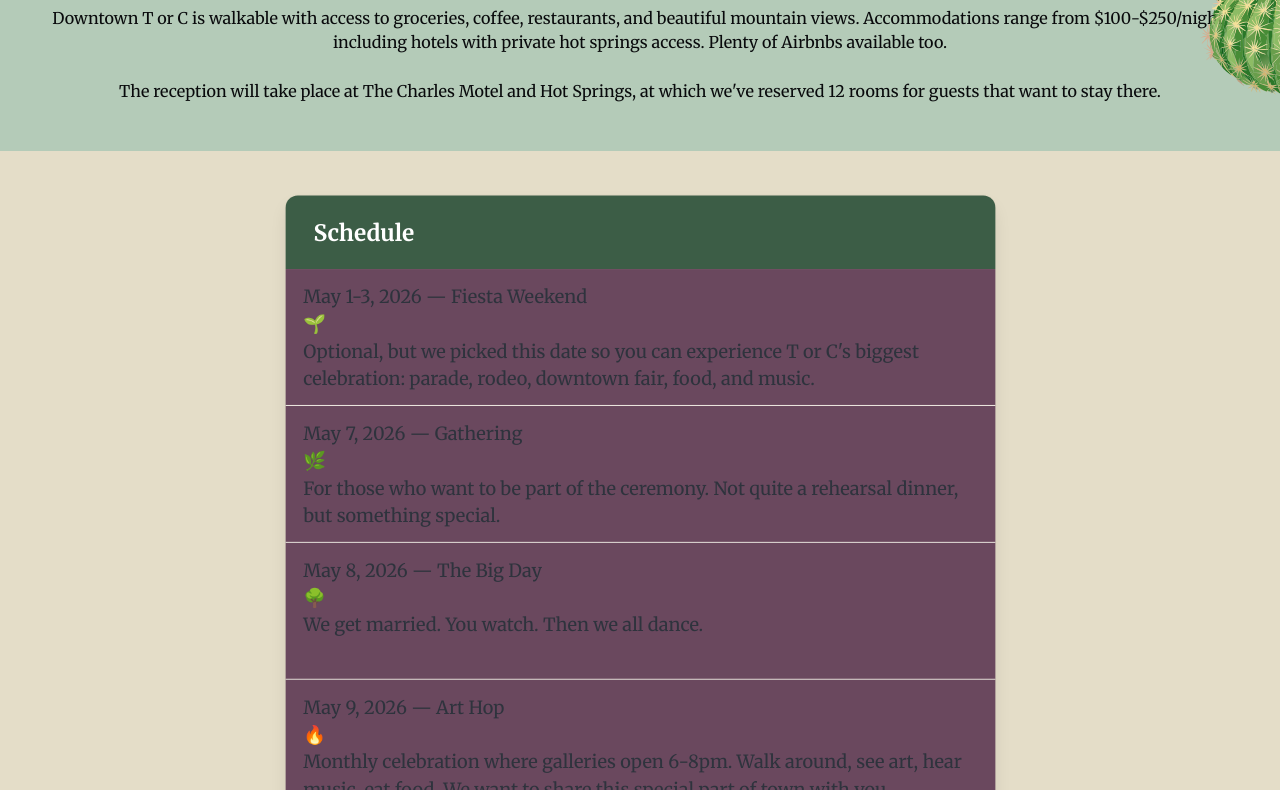
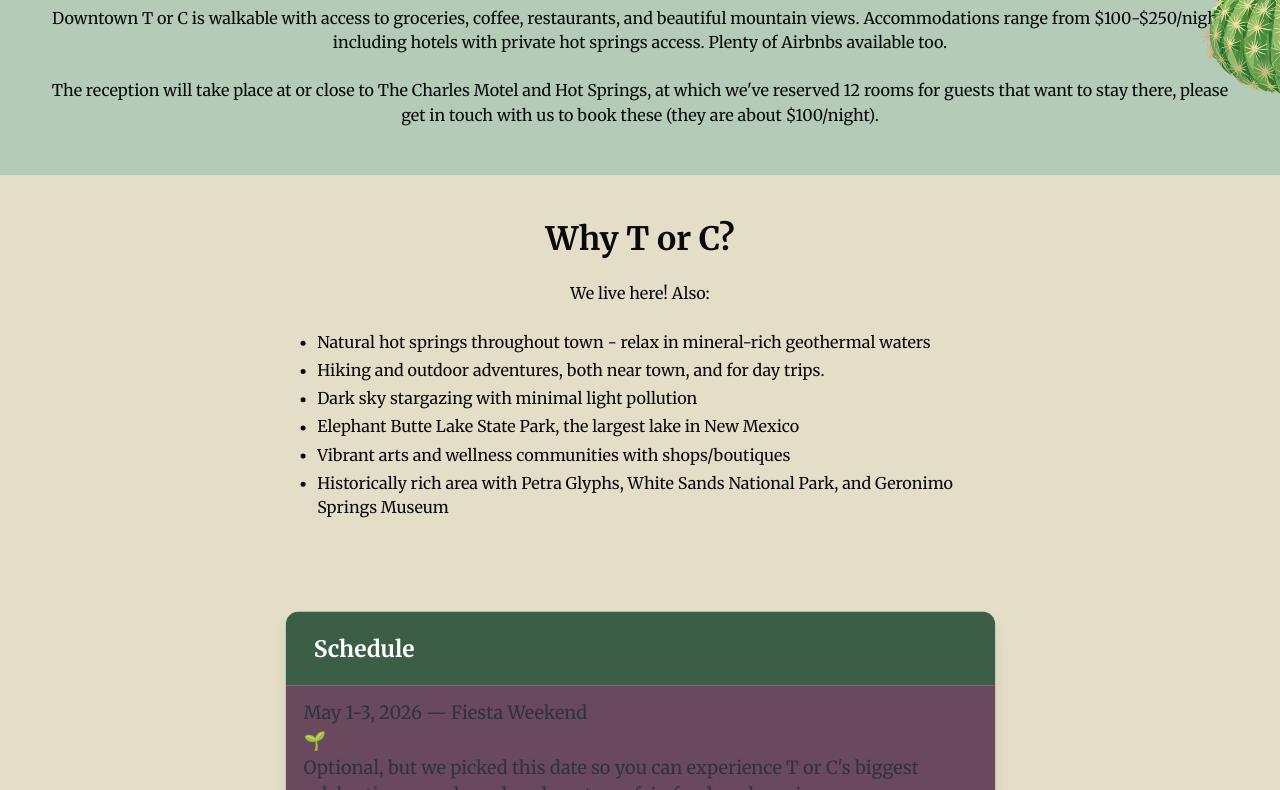
Before and after one commit to dwilla/wedding, a plain HTML site: page index.html in a window 1280 px wide. Shown: the part 688-1478 px from the top of the page. Drawn offline with nearby package versions, Linux system fonts and the light colour scheme.

Commit message:
new section

```diff
--- a/index.html
+++ b/index.html
@@ -130,9 +130,29 @@
       Downtown T or C is walkable with access to groceries, coffee, restaurants, and beautiful mountain views.
       Accommodations range from $100-$250/night, including hotels with private hot springs access. Plenty of Airbnbs
       available too.<br><br>
-      The reception will take place at The Charles Motel and Hot Springs, at which we've reserved 12 rooms for guests
-      that want to stay there.
+      The reception will take place at or close to The Charles Motel and Hot Springs, at which we've reserved 12 rooms
+      for guests that want to stay there, please get in touch with us to book these (they are about $100/night).
     </p>
+  </section>
+
+  <section class="section has-text-centered">
+    <h2 class="title has-text-black">Why T or C?</h2>
+    <div class="divider"></div>
+    <p class="content has-text-black">
+      We live here! Also:
+    </p>
+    <div class="container is-max-tablet">
+      <div class="content has-text-left has-text-black">
+        <ul>
+          <li>Natural hot springs throughout town - relax in mineral-rich geothermal waters</li>
+          <li>Hiking and outdoor adventures, both near town, and for day trips.</li>
+          <li>Dark sky stargazing with minimal light pollution</li>
+          <li>Elephant Butte Lake State Park, the largest lake in New Mexico</li>
+          <li>Vibrant arts and wellness communities with shops/boutiques</li>
+          <li>Historically rich area with Petra Glyphs, White Sands National Park, and Geronimo Springs Museum</li>
+        </ul>
+      </div>
+    </div>
   </section>
 
   <section class="section">
```
